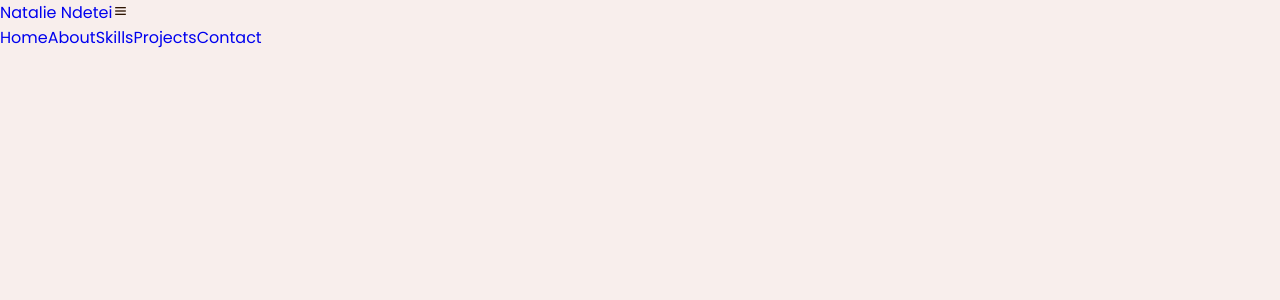
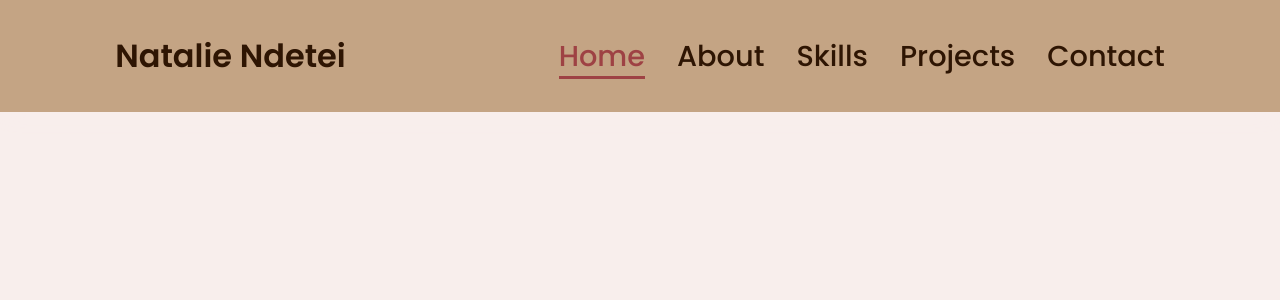
Before and after one commit to nat254/react_nat_portfolio, a React (Create React App) app: page / in a window 1280 px wide. Shown: the top 300 px of the page. Built offline with nearby package versions, Linux system fonts and the light colour scheme; a web font is replaced by a local one.

Commit message:
feat(navbar): add css code for the navbar

```diff
--- a/src/components/NavBar/navbar.css
+++ b/src/components/NavBar/navbar.css
@@ -0,0 +1,49 @@
+
+.header{
+    position: fixed;
+    top: 0;
+    left: 0;
+    width: 100%;
+    padding: 2rem 9%;
+    background: var(--background-color-light);
+    backdrop-filter: blur(10px);
+    box-shadow: 0 0 25px var(--background-color);
+    display: flex;
+    justify-content: space-between;
+    align-items: center;
+    z-index: 100;
+}
+
+.logo{
+    font-size: 2rem;
+    font-weight: 800;
+    color: var(--text-color);
+    cursor: pointer;
+    transition: 0.3s ease-in-out;
+}
+
+.logo:hover{
+    color: var(--primary-color);
+    transform: scale(1.1);
+}
+
+.nav-menu a{
+    margin-left: 2rem;
+    font-size: 1.8rem;
+    font-weight: 500;
+    color: var(--text-color);
+    transition: 0.3s ease-in-out;
+    border-bottom: 3px solid transparent;
+}
+
+.nav-menu a:hover,
+.nav-menu a.nav-active{
+    color: var(--primary-color);
+    border-bottom: 3px solid var(--primary-color);
+}
+
+#menu-icon{
+    font-size: 3.6rem;
+    color: var(--text-color);
+    display: none;
+}
```
